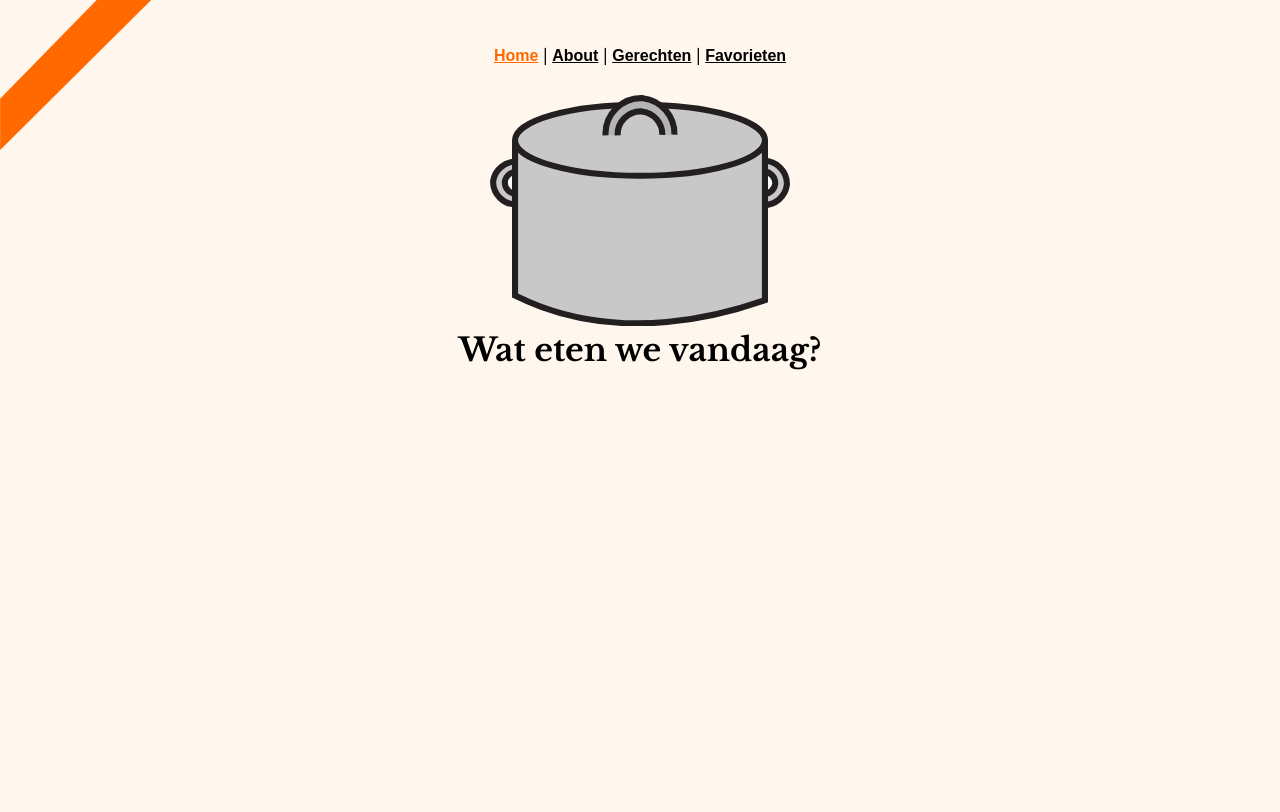
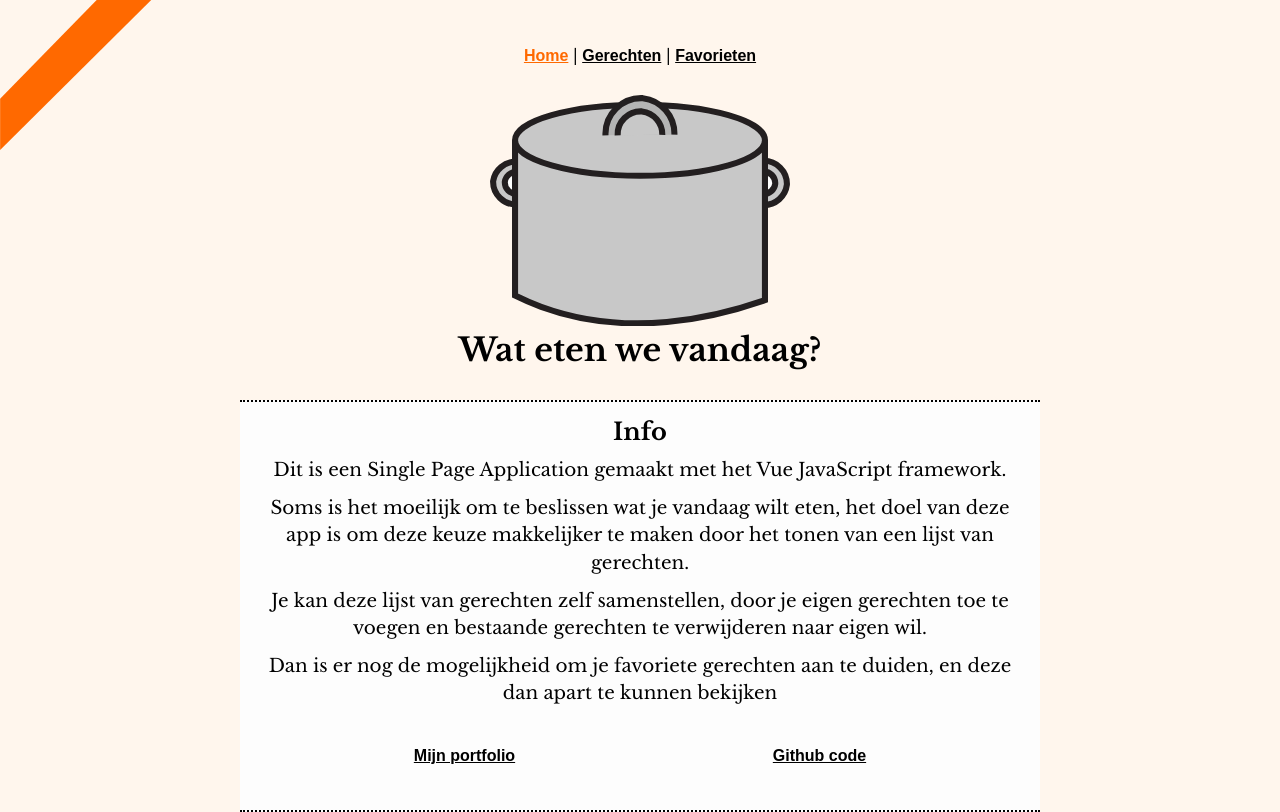
Before and after one commit to NatanVBraeckel/PDP_project, a Vue app: page / in a window 1280 px wide. Built offline with nearby package versions, Linux system fonts and the light colour scheme.

Commit message:
home met about samengevoegd, styling

```diff
--- a/src/App.vue
+++ b/src/App.vue
@@ -2,7 +2,6 @@
   <div id="app">
     <nav>
       <router-link to="/">Home</router-link> |
-      <router-link to="/about">About</router-link> |
       <router-link to="/gerechten">Gerechten</router-link> |
       <router-link to="/favorieten">Favorieten</router-link>
     </nav>
@@ -155,4 +154,5 @@ nav {
 
   }
 }
+
 </style>
--- a/src/components/GerechtenLus.vue
+++ b/src/components/GerechtenLus.vue
@@ -70,22 +70,23 @@ export default {
 
 section {
   display: flex;
-  border: 4px solid #402E32;
-  border-radius: 15px;
+  border-radius: 10px;
+  border: 2px solid #402E32;
   overflow: hidden;
-  margin: 3rem 150px;
-  box-shadow: 0 0 15px #402E32;
+  margin: 3rem 200px;
+  box-shadow: 0 0 5px #402E32;
+  background-color: #fdfdfd;
   img {
+    flex: 1 1;
     object-fit: contain;
-    background-color: #eee;
     max-width: 300px;
     padding: 10px;
     height: auto;
-    border-right: 4px solid #402E32;
+    border-right: 2px solid #402E32;
   }
 
   .infoVakje {
-    flex: 1 1 500px;
+    flex: 1 1 100%;
     display: flex;
     flex-direction: column;
 
@@ -133,9 +134,8 @@ section {
     img {
       order: 2;
       border-right: none;
-      border-left: 1px solid #000;
+      border-left: 2px solid #402E32;
     }
-
     .infoVakje {
       order: 1;
     }
--- a/src/components/NieuwGerecht.vue
+++ b/src/components/NieuwGerecht.vue
@@ -10,14 +10,11 @@
 
       <div>
         <div class="counter">
-          <label for="aantal">Aantal ingredienten: </label>
+          <label for="aantal">Ingrediënten: </label>
           <input type="number" id="aantal" min="0" max="10" v-model="aantalIngr">
         </div>
         <div class="ingr-list">
-          <div v-for="n in parseInt(aantalIngr)" :key="n" class="vakje">
-            <label for="ingrVakje">{{ n }}: </label>
-            <input type="text" v-model="nieuweIngredienten[n - 1]" id="ingrVakje">
-          </div>
+            <input v-for="n in parseInt(aantalIngr)" :key="n" type="text" v-model="nieuweIngredienten[n - 1]" id="ingrVakje" :placeholder="'ingrediënt ' + n">
         </div>
       </div>
 
@@ -122,16 +119,13 @@ export default {
   }
 
   .ingr-list {
+    height: 200px;
     display: flex;
     flex-wrap: wrap;
-    .vakje {
-      flex: 0 1 calc(50% - 5px);
-      display: flex;
-      align-items: center;
-      padding: 5px;
-      input {
-        max-width: 150px;
-      }
+    align-items: start;
+    input {
+      flex: 0 1 calc(50% - 10px);
+      margin: 5px;
     }
   }
 }
--- a/src/router/index.js
+++ b/src/router/index.js
@@ -11,14 +11,6 @@ const routes = [
     path: '/',
     name: 'home',
     component: HomeView
-  },
-  {
-    path: '/about',
-    name: 'about',
-    // route level code-splitting
-    // this generates a separate chunk (about.[hash].js) for this route
-    // which is lazy-loaded when the route is visited.
-    component: () => import(/* webpackChunkName: "about" */ '../views/AboutView.vue')
   },
   {
     path: '/gerechten',
--- a/src/views/AboutView.vue
+++ /dev/null
@@ -1,6 +0,0 @@
-<template>
-  <div class="about">
-    <h1>This is an about page</h1>
-    <p>Hierin komt info over de applicatie. Waarom, hoe, wie, enzovoort</p>
-  </div>
-</template>
--- a/src/views/HomeView.vue
+++ b/src/views/HomeView.vue
@@ -1,16 +1,39 @@
 <template>
   <div class="home">
     <svg xmlns="http://www.w3.org/2000/svg" viewBox="0 0 49.36 38.04">
-      <path class="a" d="M44.91,10.82a3.81,3.81,0,0,1,3.94,3.94A3.79,3.79,0,0,1,45,18.1" />
-      <path class="b" d="M45,16.28a1.89,1.89,0,0,0,1.93-1.67,1.9,1.9,0,0,0-2-2Z" />
-      <path class="a" d="M4.44,18a3.73,3.73,0,0,1-3.93-3.8A3.73,3.73,0,0,1,4.36,11" />
-      <path class="b" d="M4.44,16.28a1.91,1.91,0,0,1-2-2A1.9,1.9,0,0,1,4.4,12.64Z" />
-      <path class="a" d="M4.12,7.35V33a40,40,0,0,0,4.3,1.85c14.31,5.25,28.57,1.8,36.82-1.09V7.35" />
-      <ellipse class="a" cx="24.68" cy="7.45" rx="20.56" ry="5.85" />
-      <path class="c" d="M19,6.64A5.9,5.9,0,0,1,25.14.52a5.88,5.88,0,0,1,5.2,6" />
-      <path class="a" d="M21,6.64A3.8,3.8,0,0,1,25,2.7a3.8,3.8,0,0,1,3.35,3.86" />
+      <path class="a" d="M44.91,10.82a3.81,3.81,0,0,1,3.94,3.94A3.79,3.79,0,0,1,45,18.1"/>
+      <path class="b" d="M45,16.28a1.89,1.89,0,0,0,1.93-1.67,1.9,1.9,0,0,0-2-2Z"/>
+      <path class="a" d="M4.44,18a3.73,3.73,0,0,1-3.93-3.8A3.73,3.73,0,0,1,4.36,11"/>
+      <path class="b" d="M4.44,16.28a1.91,1.91,0,0,1-2-2A1.9,1.9,0,0,1,4.4,12.64Z"/>
+      <path class="a" d="M4.12,7.35V33a40,40,0,0,0,4.3,1.85c14.31,5.25,28.57,1.8,36.82-1.09V7.35"/>
+      <ellipse class="a" cx="24.68" cy="7.45" rx="20.56" ry="5.85"/>
+      <path class="c" d="M19,6.64A5.9,5.9,0,0,1,25.14.52a5.88,5.88,0,0,1,5.2,6"/>
+      <path class="a" d="M21,6.64A3.8,3.8,0,0,1,25,2.7a3.8,3.8,0,0,1,3.35,3.86"/>
     </svg>
     <h1>Wat eten we vandaag?</h1>
+    <section>
+      <h2>Info</h2>
+      <p>
+        Dit is een Single Page Application gemaakt met het Vue JavaScript framework.
+      </p>
+      <p>
+        Soms is het moeilijk om te beslissen wat je vandaag wilt eten, het doel van deze app is om deze keuze
+        makkelijker te maken door het tonen van een lijst van gerechten.
+      </p>
+      <p>
+        Je kan deze lijst van gerechten zelf samenstellen, door je eigen gerechten toe te voegen en bestaande gerechten te
+        verwijderen naar eigen wil.
+      </p>
+      <p>
+        Dan is er nog de mogelijkheid om je favoriete gerechten aan te duiden, en deze dan apart te kunnen bekijken
+      </p>
+
+      <nav>
+        <a href="https://natanvb.sinners.be/" target="_blank">Mijn portfolio</a>
+        <a href="https://github.com/NatanVBraeckel/PDP_project" target="_blank">Github code</a>
+      </nav>
+
+    </section>
   </div>
 </template>
 
@@ -18,12 +41,46 @@
 
 export default {
   name: 'HomeView',
-  components: {
-  }
+  components: {}
 }
 </script>
 
-<style scoped>
+<style lang="scss" scoped>
+h1 {
+  margin-bottom: 30px;
+}
+
+h2 {
+  margin-bottom: 10px;
+}
+
+section {
+  padding: 15px;
+  border-top: 2px dotted #000;
+  border-bottom: 2px dotted #000;
+  background-color: #fdfdfd;
+  max-width: 800px;
+  margin: 0 auto;
+  p {
+    line-height: 1.5em;
+    margin-bottom: 10px;
+    font-size: 1.15em;
+  }
+
+  nav {
+    padding: 30px;
+    display: flex;
+    justify-content: space-around;
+    a {
+      &:hover {
+        color: #FF6900;
+      }
+    }
+  }
+}
+
+
+
 svg {
   max-width: 300px;
 }
```
